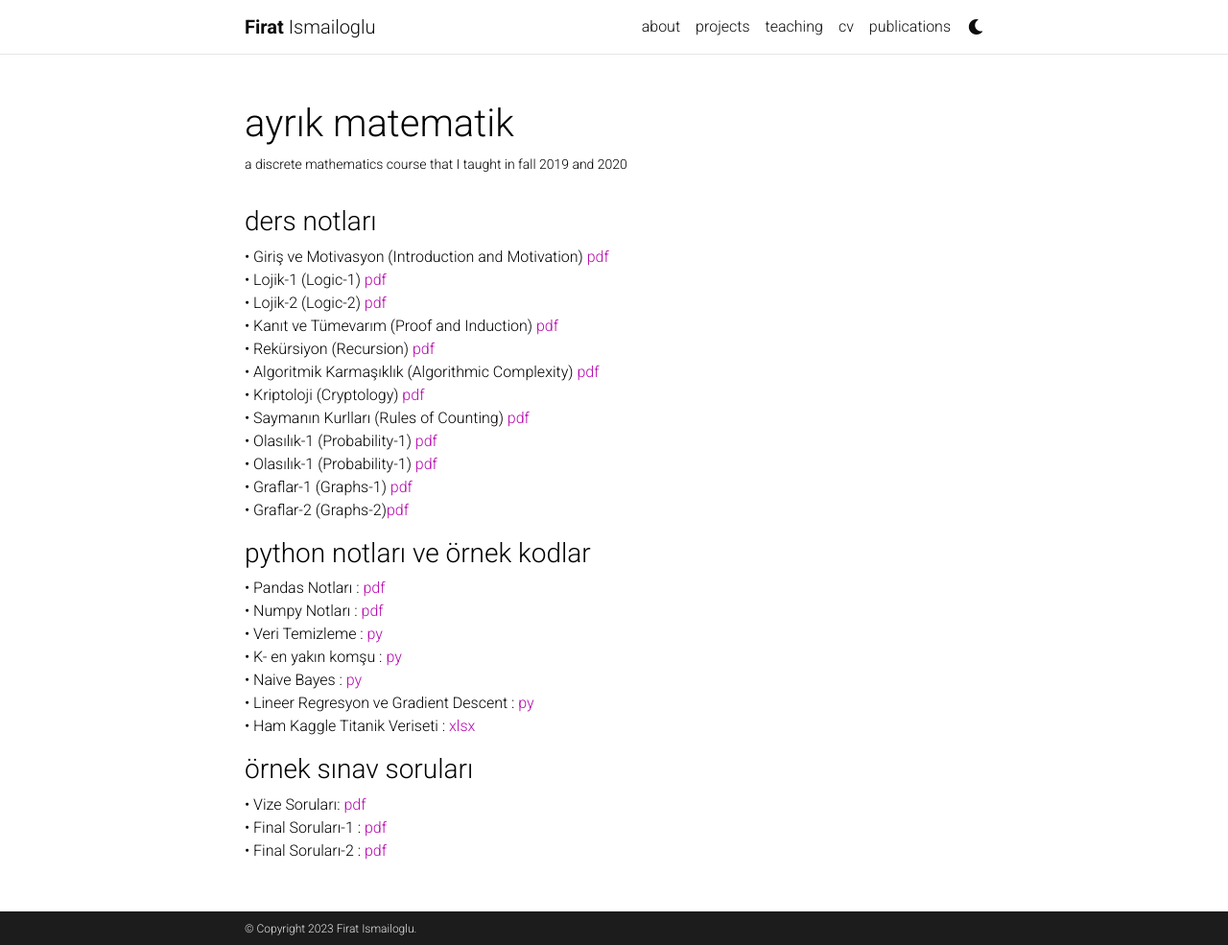
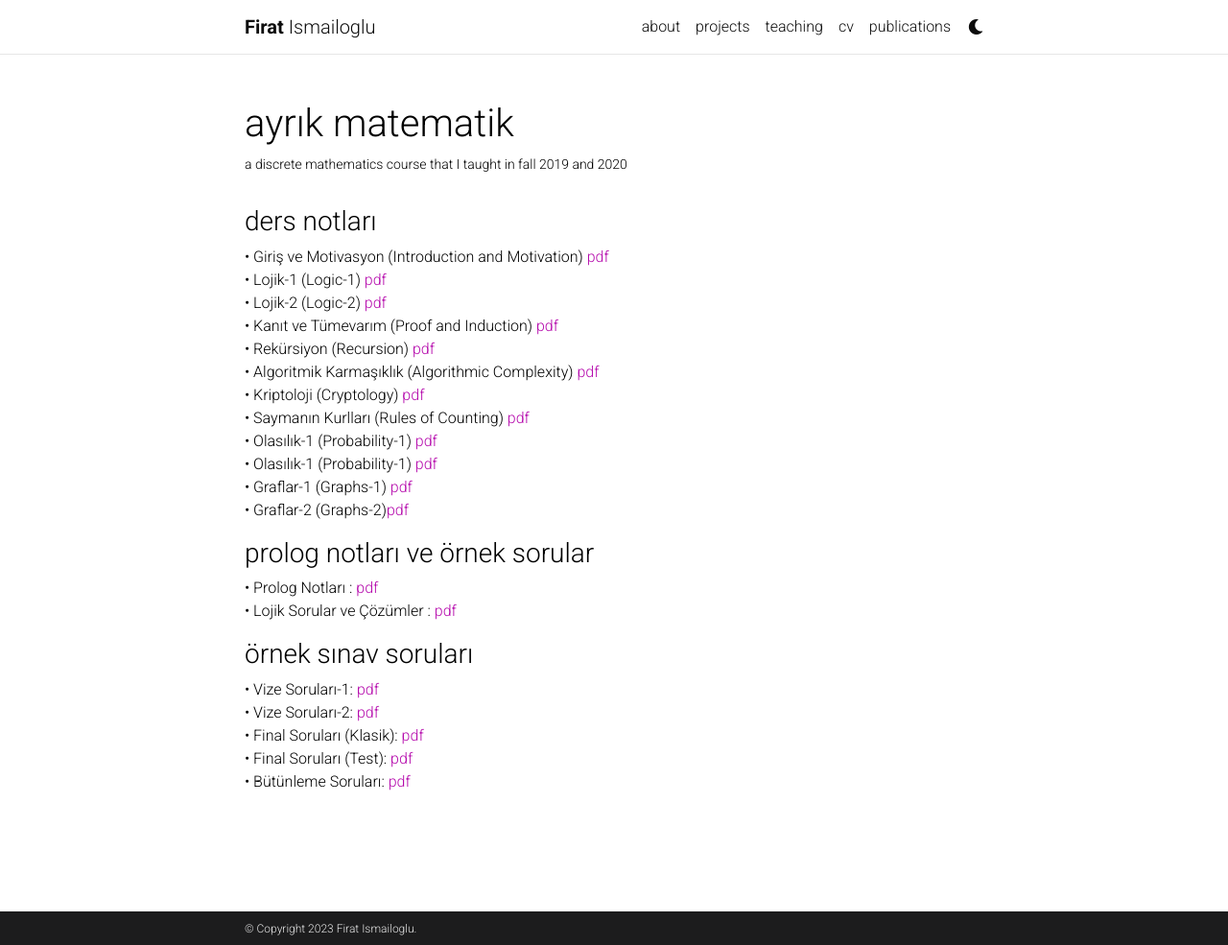
Before and after one commit to FiratIsmailoglu/firatismailoglu.github.io, a Jekyll site: the page built from _projects/discrete.md, in a window 1280 px wide and 985 px high. Shown: the whole window at 96% size. Built offline with Jekyll 4.4.1, drawn with Linux system fonts in a browser that asks for light colours; comment, search, counter and statistics services are not loaded; a style sheet for code colours, icons or effects is not loaded.

Commit message:
Update discrete.md

```diff
--- a/_projects/discrete.md
+++ b/_projects/discrete.md
@@ -26,17 +26,15 @@ category: work
 
 
 
-<h3>python notları ve  örnek kodlar </h3>
- &#8226; Pandas Notları : [pdf](/assets/pdf/Pandas Notlari.pdf) <br />
-  &#8226; Numpy Notları : [pdf](/assets/pdf/Numpy Notları.pdf) <br />
-  &#8226; Veri Temizleme : [py](/assets/pdf/firism_veri_temizleme.py) <br />
-  &#8226; K- en yakın komşu : [py](/assets/pdf/firism_knn.py) <br />
-   &#8226; Naive Bayes  : [py](/assets/pdf/firism_naive_bayes.py) <br />
-    &#8226; Lineer Regresyon ve Gradient Descent : [py](/assets/pdf/firism_gradient_descent_lineerReg.py) <br />
-  &#8226; Ham Kaggle Titanik Veriseti : [xlsx](/assets/pdf/kaggle_titanic_raw.xlsx) <br />
+<h3>prolog notları ve örnek sorular </h3>
+ &#8226; Prolog Notları : [pdf](/assets/pdf/firism_prolog.pdf) <br />
+  &#8226; Lojik Sorular ve Çözümler : [pdf](/assets/pdf/firism_lojik_sorular_ve_cozumler.pdf) <br />
+
 
 
 <h3>örnek sınav soruları</h3>
- &#8226; Vize Soruları: [pdf](/assets/pdf/firism_vize_soru_ve_cevaplar.pdf) <br />
-  &#8226; Final Soruları-1 : [pdf](/assets/pdf/firism_final_soru_ve_cevaplar_1.pdf) <br />
-   &#8226; Final Soruları-2 : [pdf](/assets/pdf/firism_final_soru_ve_cevaplar_2.pdf) <br />
+ &#8226; Vize Soruları-1: [pdf](/assets/pdf/firism_ayrik_vize_sorular_cozumler.pdf) <br />
+  &#8226; Vize Soruları-2: [pdf](/assets/pdf/firism_ayrik_vize_sorular_cozumler_2.pdf) <br />
+  &#8226; Final Soruları (Klasik): [pdf](/assets/pdf/firism_ayrık_final_sorular_cozumler.pdf) <br />
+  &#8226; Final Soruları (Test): [pdf](/assets/pdf/firism_ayrık_final_test.pdf) <br />
+ &#8226; Bütünleme Soruları: [pdf](/assets/pdf/firism_ayrik_bütünleme_sorular_cozumler.pdf) <br />
```
